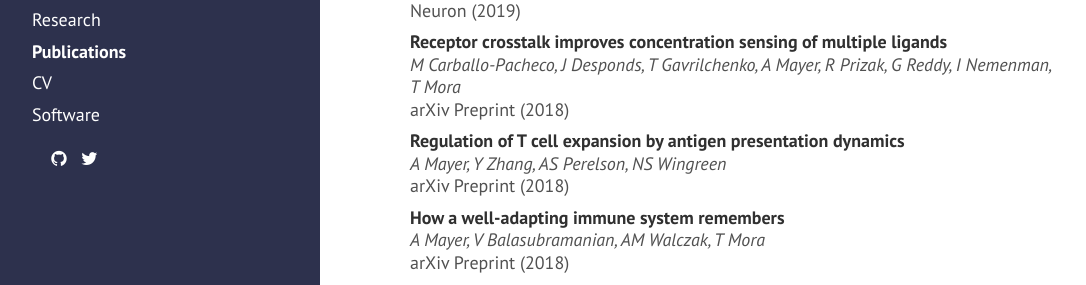
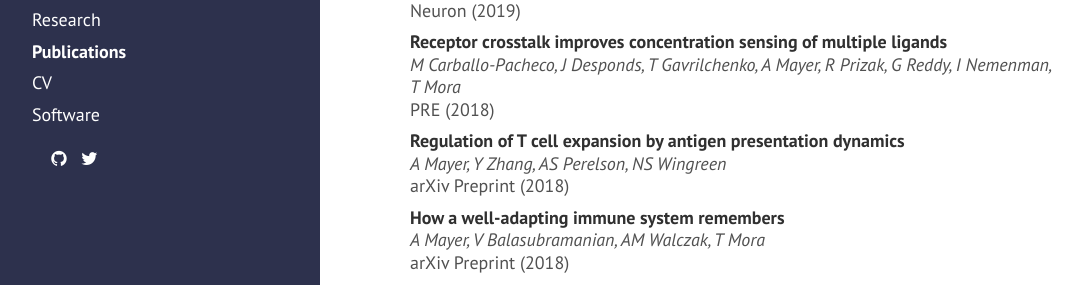
Before and after one commit to andim/andim.github.io, a Jekyll site: the page built from publications.md, in a window 1280 px wide and 900 px high. Shown: the part 149-434 px from the top of the window, without its empty margins (4-1090 px from the left). Built offline with Jekyll 4.4.1, drawn with Linux system fonts in a browser that asks for light colours; nearby versions of some CDN libraries; a style sheet for code colours, icons or effects is not loaded.

Commit message:
cargese paper updated

```diff
--- a/_data/publist.yml
+++ b/_data/publist.yml
@@ -8,11 +8,11 @@
 
 - authors: M Carballo-Pacheco, J Desponds, T Gavrilchenko, A Mayer, R Prizak, G Reddy, I Nemenman, T Mora
   title: Receptor crosstalk improves concentration sensing of multiple ligands
-  journal: arXiv Preprint
+  journal: PRE
   year: 2018
-  detail: 1810.04589
+  detail: 99 (2), 022423
   links:
-      arxiv: https://arxiv.org/abs/1810.04589
+      doi: https://doi.org/10.1103/PhysRevE.99.022423
 
 - authors: A Mayer, Y Zhang, AS Perelson, NS Wingreen
   title: Regulation of T cell expansion by antigen presentation dynamics
```
